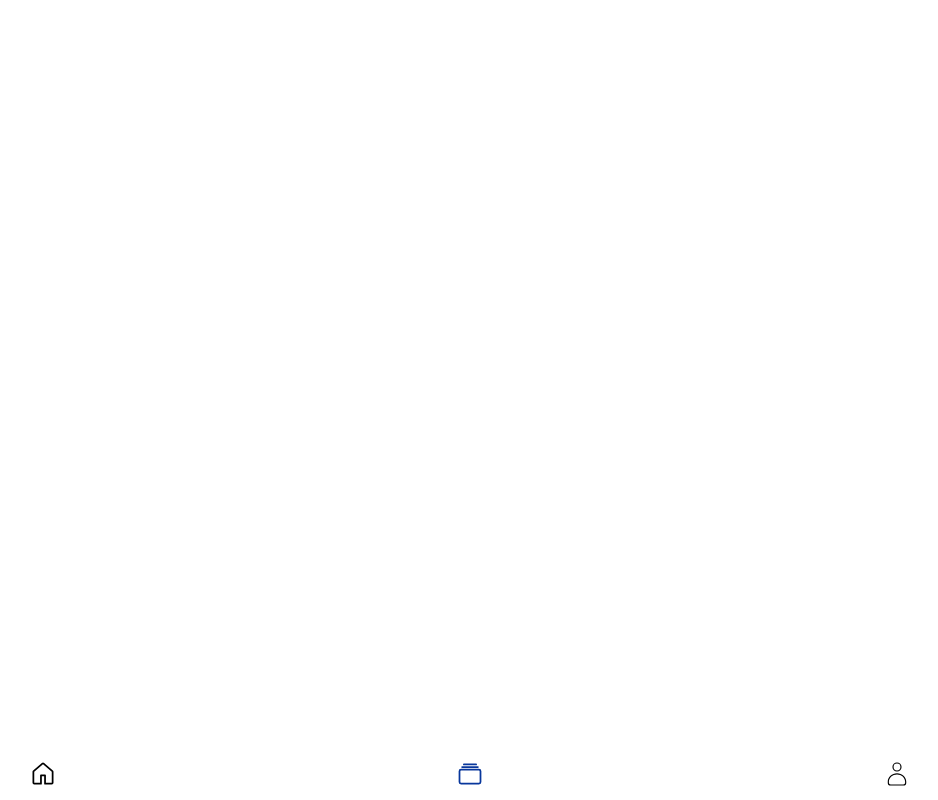
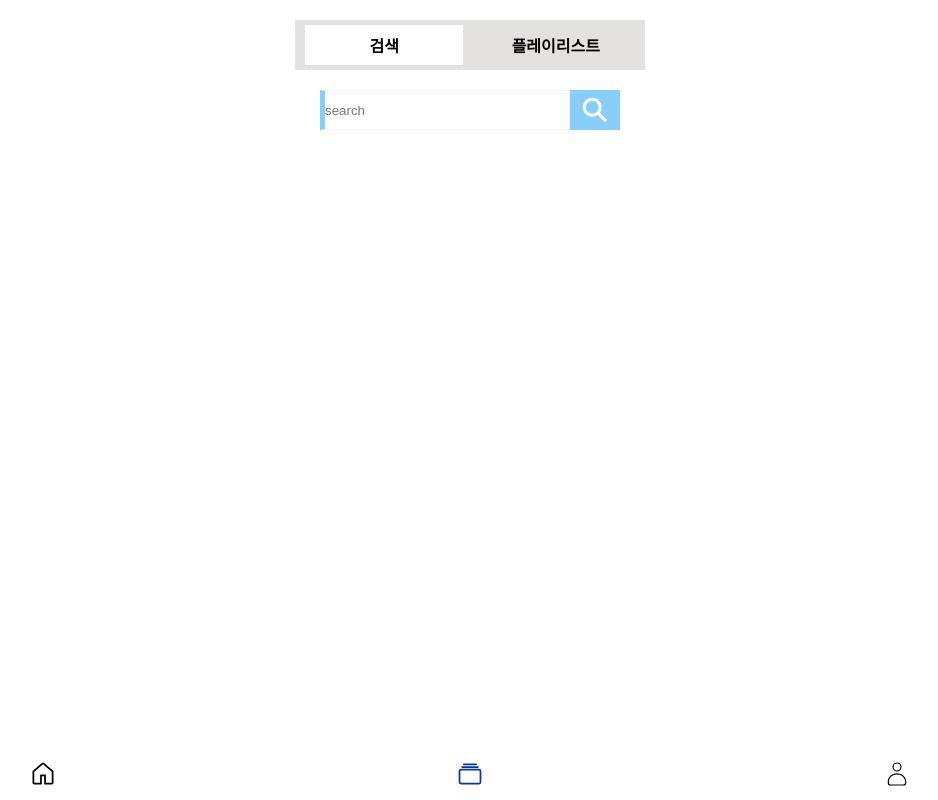
Before and after one commit to namkijoo/playlist, a React (Create React App) app: page /album in a window 1280 px wide. Shown: the whole page, without its empty margins (170-1108 px from the left). Built offline with nearby package versions, Linux system fonts and the light colour scheme.

Commit message:
Feat:검색 및 추가

```diff
--- /dev/null
+++ b/src/components/Album/Menu.jsx
@@ -0,0 +1,37 @@
+import styled from "styled-components";
+
+function Menu() {
+  return (
+    <Container>
+      <Tab1>검색</Tab1>
+      <Tab2>플레이리스트</Tab2>
+    </Container>
+  );
+}
+
+const Container = styled.div`
+  display: flex;
+  justify-content: space-between;
+  align-items: center;
+  width: 350px;
+  height: 50px;
+  background-color: #e4e1e1;
+  padding: 10px;
+  margin-top: 20px;
+  > div {
+    width: 48%;
+    height: 40px;
+    display: flex;
+    align-items: center;
+    justify-content: center;
+    font-weight: bold;
+  }
+`;
+
+const Tab1 = styled.div`
+  background-color: white;
+`;
+
+const Tab2 = styled.div``;
+
+export default Menu;
--- /dev/null
+++ b/src/components/Album/Search.jsx
@@ -0,0 +1,159 @@
+import styled from "styled-components";
+import { IoSearchSharp } from "react-icons/io5";
+import { CiCirclePlus } from "react-icons/ci";
+import axios from "axios";
+import { useState } from "react";
+import YouTube from "react-youtube";
+
+function Search() {
+  const [searchTerm, setSearchTerm] = useState("");
+  const [searchResults, setSearchResults] = useState([]);
+
+  const searchMusic = () => {
+    axios
+      .get("https://www.googleapis.com/youtube/v3/search", {
+        params: {
+          part: "snippet",
+          q: searchTerm,
+          type: "video",
+          maxResults: 10,
+          key: process.env.REACT_APP_YOUTUBE_API_KEY,
+        },
+      })
+      .then((response) => {
+        setSearchResults(response.data.items);
+        console.log(response.data.items);
+      })
+      .catch((error) => {
+        console.error("Error fetching videos:", error);
+      });
+  };
+
+  const onChangeSearch = (e) => {
+    setSearchTerm(e.target.value);
+  };
+  const addToYouTubePlaylist = (videoId) => {
+    const requestBody = {
+      snippet: {
+        playlistId: "PLgfxU3idNsAsIiEfqmcXLhis1vHGu5bTB",
+        resourceId: {
+          kind: "youtube#video",
+          videoId: videoId,
+        },
+      },
+    };
+
+    axios
+      .post(
+        "https://www.googleapis.com/youtube/v3/playlistItems",
+        requestBody,
+        {
+          params: {
+            part: "snippet",
+            key: process.env.REACT_APP_YOUTUBE_API_KEY,
+          },
+          headers: {
+            Authorization: `Bearer ${localStorage.getItem("token")}`,
+          },
+        }
+      )
+      .then((response) => {
+        console.log("Video added to playlist:", response.data);
+      })
+      .catch((error) => {
+        console.error("Error adding video to playlist:", error);
+      });
+  };
+  return (
+    <Container>
+      <SearchWrapper>
+        <Box1
+          placeholder="search"
+          value={searchTerm}
+          onChange={onChangeSearch}
+        />
+        <Box2 onClick={searchMusic}>
+          <IoSearchSharp />
+        </Box2>
+      </SearchWrapper>
+      <YoutubeWrapper>
+        {searchResults &&
+          searchResults.map((item, key) => (
+            <YoutubePlayer key={key}>
+              <YouTube
+                videoId={item.id.videoId}
+                opts={{
+                  width: "100%",
+                  height: "200px",
+                  playerVars: { autoplay: 0 },
+                }}
+              />
+              <PlusBtn>
+                <div>{item.snippet.title}</div>
+                <CiCirclePlus onClick={addToYouTubePlaylist(item.id.videoId)} />
+              </PlusBtn>
+            </YoutubePlayer>
+          ))}
+      </YoutubeWrapper>
+    </Container>
+  );
+}
+
+const Container = styled.div`
+  padding: 20px;
+  display: flex;
+  flex-direction: column;
+  align-items: center;
+  justify-content: center;
+`;
+
+const SearchWrapper = styled.div`
+  width: 300px;
+  display: flex;
+  margin-bottom: 20px;
+`;
+
+const Box1 = styled.input`
+  width: 250px;
+  height: 40px;
+  border: 1px solid whitesmoke;
+  border-left: 5px solid lightskyblue;
+`;
+
+const Box2 = styled.div`
+  width: 50px;
+  height: 40px;
+  background-color: lightskyblue;
+  display: flex;
+  justify-content: center;
+  align-items: center;
+  font-size: 30px;
+  color: white;
+  cursor: pointer;
+`;
+
+const YoutubeWrapper = styled.div`
+  display: flex;
+  justify-content: center;
+  flex-wrap: wrap;
+  gap: 20px;
+`;
+
+const YoutubePlayer = styled.div`
+  width: 300px;
+`;
+
+const PlusBtn = styled.div`
+  display: flex;
+  justify-content: left;
+  align-items: center;
+  width: 300px;
+  font-size: 30px;
+  color: #838181;
+  > div {
+    max-width: 260px;
+    font-size: 10px;
+    margin-right: 10px;
+  }
+`;
+export default Search;
--- a/src/pages/Album.jsx
+++ b/src/pages/Album.jsx
@@ -1,5 +1,21 @@
+import styled from "styled-components";
+import Menu from "../components/Album/Menu";
+import Search from "../components/Album/Search";
+
 function Album() {
-  return <div></div>;
+  return (
+    <Container>
+      <Menu />
+      <Search />
+    </Container>
+  );
 }
 
+const Container = styled.div`
+  display: flex;
+  flex-direction: column;
+  justify-content: center;
+  align-items: center;
+`;
+
 export default Album;
```
